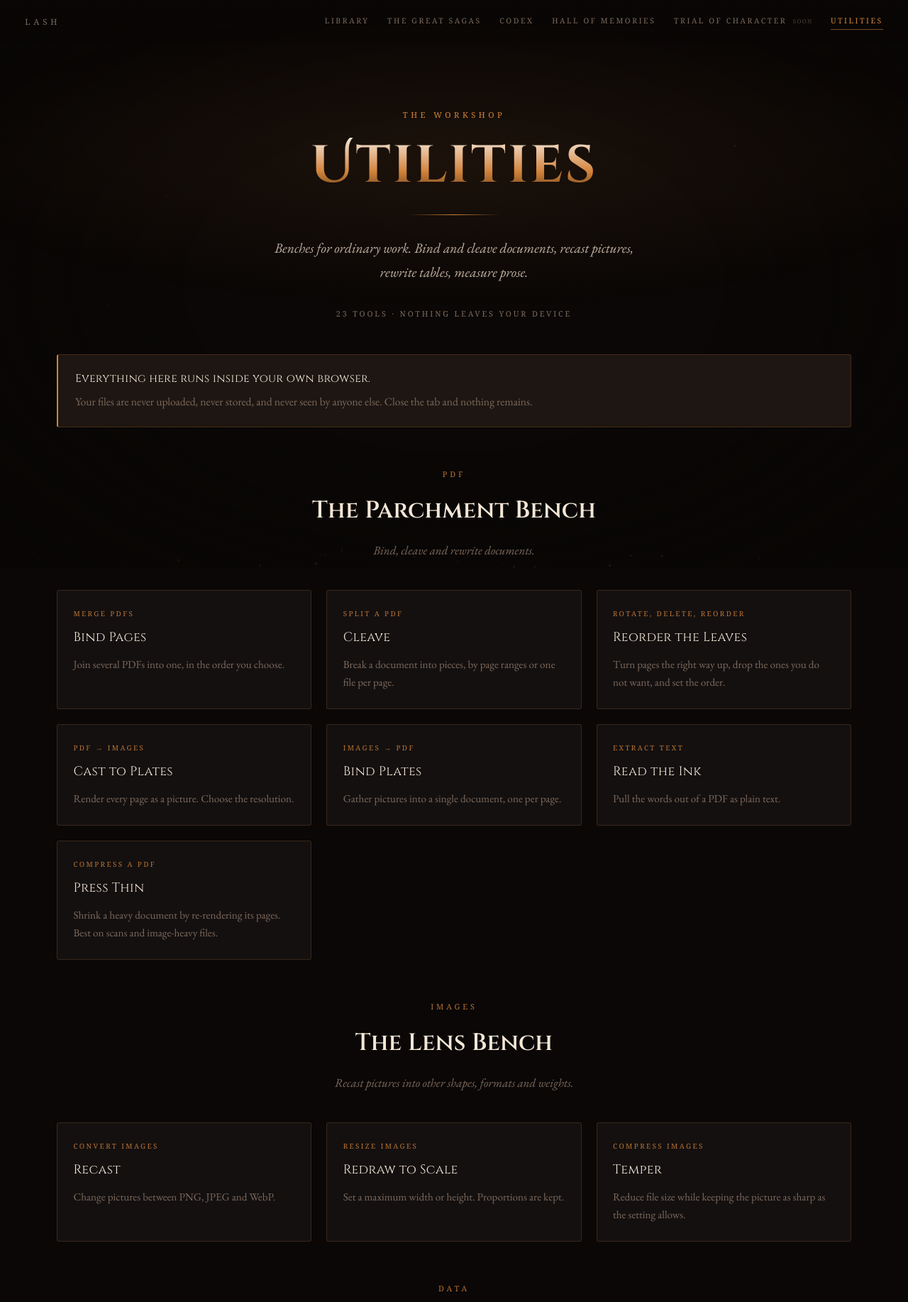
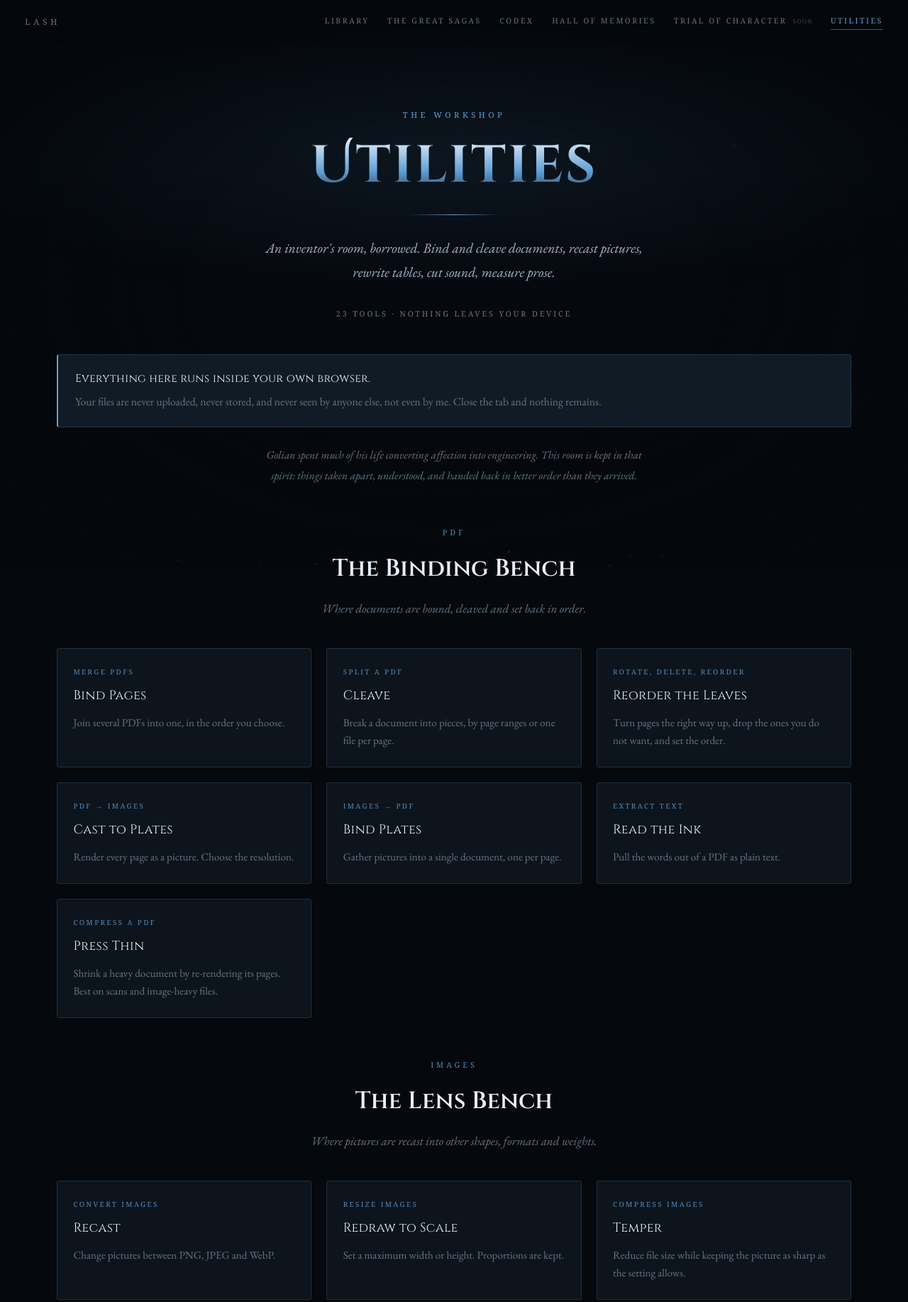
Before and after one commit to lash-lan/personal-website, an Astro site: page /utilities in a window 1280 px wide. Shown: the top 1834 px of the page at 71% size. Built offline with nearby package versions, Linux system fonts and the light colour scheme; Astro itself is replaced by a stand-in of ours; a web font is replaced by a local one.

Commit message:
Recast the Workshop as a builder's room, and render PDFs off-screen
Themed after Golian's workshop rather than a generic forge: blue steel and
Fae-lantern light instead of hot orange, benches renamed for the work done
at them, and an epigraph drawn from the saga.

Also renders PDF pages to an OffscreenCanvas where the browser has one.
That does not depend on the page being painted, so rendering continues in
a background tab and does not wait on the compositor.

Co-Authored-By: Claude Opus 5 <noreply@anthropic.com>

```diff
--- a/src/data/content.js
+++ b/src/data/content.js
@@ -240,11 +240,11 @@ export const THEMES = {
     accentDim: '#54407f', text: '#b0a4c6', textDim: '#6b5f80', textBright: '#e8def8',
     particle: '138,111,196', line: 'rgba(138,111,196,0.18)',
   },
-  // Glorion's forge: hot metal on cold iron.
+  // The builders' workshop: cold steel, blue Fae lanterns, a lit forge.
   utilities: {
-    bg: '#0a0706', card: '#141010', accent: '#d2843a', accentLight: '#f5c489',
-    accentDim: '#8a5426', text: '#c2b1a2', textDim: '#7d6a5c', textBright: '#f3e6d6',
-    particle: '210,132,58', line: 'rgba(210,132,58,0.20)',
+    bg: '#05080d', card: '#0d141c', accent: '#5f9fd4', accentLight: '#a8d4f5',
+    accentDim: '#38607f', text: '#a4b6c6', textDim: '#647684', textBright: '#e4f0fa',
+    particle: '95,159,212', line: 'rgba(95,159,212,0.20)',
   },
 };
 
--- a/src/data/tools.js
+++ b/src/data/tools.js
@@ -1,33 +1,36 @@
 // The Workshop's catalogue.
+//
+// Framed after Golian's workshop: an inventor's bench, chaotic and useful,
+// where things are taken apart and put back together better than they were.
 //
 // Every tool runs entirely in the reader's browser. Nothing is uploaded, so
 // there is no server to pay for, no size limit imposed by us, and a person's
 // files never leave their own machine. That constraint is also the honest
-// limit: very large videos will be slow, because the work happens on their
+// limit: very large files will be slow, because the work happens on their
 // device rather than on a farm of ours.
 
 export const BENCHES = [
   {
     slug: 'parchment',
-    name: 'The Parchment Bench',
+    name: 'The Binding Bench',
     kind: 'PDF',
-    blurb: 'Bind, cleave and rewrite documents.',
+    blurb: 'Where documents are bound, cleaved and set back in order.',
   },
   {
     slug: 'lens',
     name: 'The Lens Bench',
     kind: 'Images',
-    blurb: 'Recast pictures into other shapes, formats and weights.',
+    blurb: 'Where pictures are recast into other shapes, formats and weights.',
   },
   {
     slug: 'ledger',
     name: 'The Ledger Bench',
     kind: 'Data',
-    blurb: 'Turn tables and records from one script into another.',
+    blurb: 'Where tables and records are rewritten from one script into another.',
   },
   {
     slug: 'quill',
-    name: 'The Quill Bench',
+    name: 'The Scribe’s Bench',
     kind: 'Writing',
     blurb: 'Small instruments for anyone working in words.',
   },
@@ -35,7 +38,7 @@ export const BENCHES = [
     slug: 'forge',
     name: 'The Great Forge',
     kind: 'Media & Archives',
-    blurb: 'Heavier work: sound, moving pictures, and bundles.',
+    blurb: 'The hot end of the room: sound, moving pictures, and bundles.',
   },
 ];
 
--- a/src/pages/utilities/index.astro
+++ b/src/pages/utilities/index.astro
@@ -11,15 +11,21 @@ const ready = TOOLS.filter((t) => !t.soon).length;
   current="utilities"
   eyebrow="The Workshop"
   heading="Utilities"
-  tagline="Benches for ordinary work. Bind and cleave documents, recast pictures, rewrite tables, measure prose."
+  tagline="An inventor's room, borrowed. Bind and cleave documents, recast pictures, rewrite tables, cut sound, measure prose."
   note={`${ready} tools · nothing leaves your device`}
 >
   <div class="wrap">
     <div class="creed reveal">
       <strong>Everything here runs inside your own browser.</strong>
-      Your files are never uploaded, never stored, and never seen by anyone else.
-      Close the tab and nothing remains.
+      Your files are never uploaded, never stored, and never seen by anyone else,
+      not even by me. Close the tab and nothing remains.
     </div>
+
+    <p class="epigraph reveal">
+      Golian spent much of his life converting affection into engineering.
+      This room is kept in that spirit: things taken apart, understood,
+      and handed back in better order than they arrived.
+    </p>
 
     {BENCHES.map((b) => {
       const tools = toolsIn(b.slug);
@@ -66,6 +72,15 @@ const ready = TOOLS.filter((t) => !t.soon).length;
     line-height: 1.7;
     color: var(--textDim);
   }
+  .epigraph {
+    max-width: 34rem;
+    margin: 1.6rem auto 0;
+    text-align: center;
+    font-style: italic;
+    font-size: .98rem;
+    line-height: 1.8;
+    color: var(--textDim);
+  }
   .creed strong {
     display: block;
     font-family: 'Cinzel', Georgia, serif;
```
Also changed, not shown: src/lib/tools.js.
